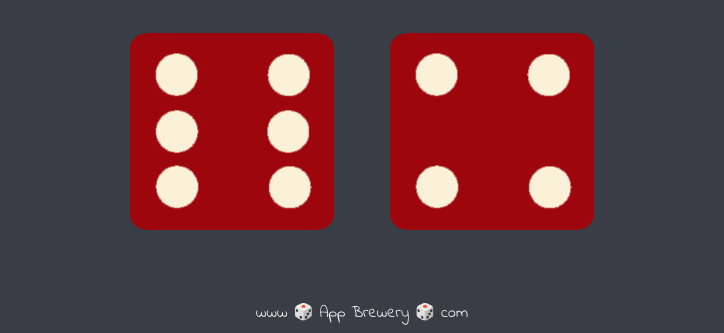
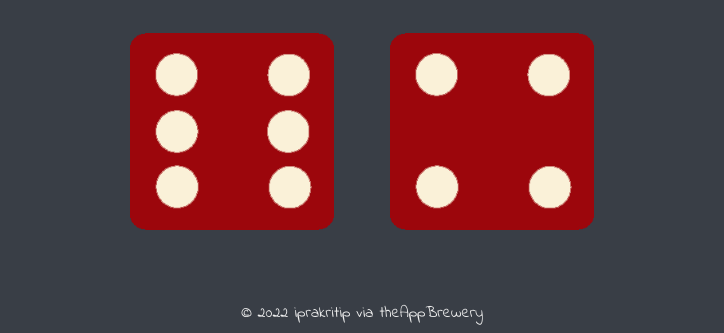
Before and after one commit to iprakritip/Dice-Game-Challenge, a plain HTML site: page index.html in a window 1280 px wide. Shown: the part 543-876 px from the top of the page, without its empty margins (278-1002 px from the left). Drawn offline with Linux system fonts and the light colour scheme.

Commit message:
Add files via upload

```diff
--- a/index.html
+++ b/index.html
@@ -29,6 +29,6 @@
   </body>
 
   <footer>
-    www 🎲 App Brewery 🎲 com
+    © 2022 iprakritip via theAppBrewery
   </footer>
 </html>
```
